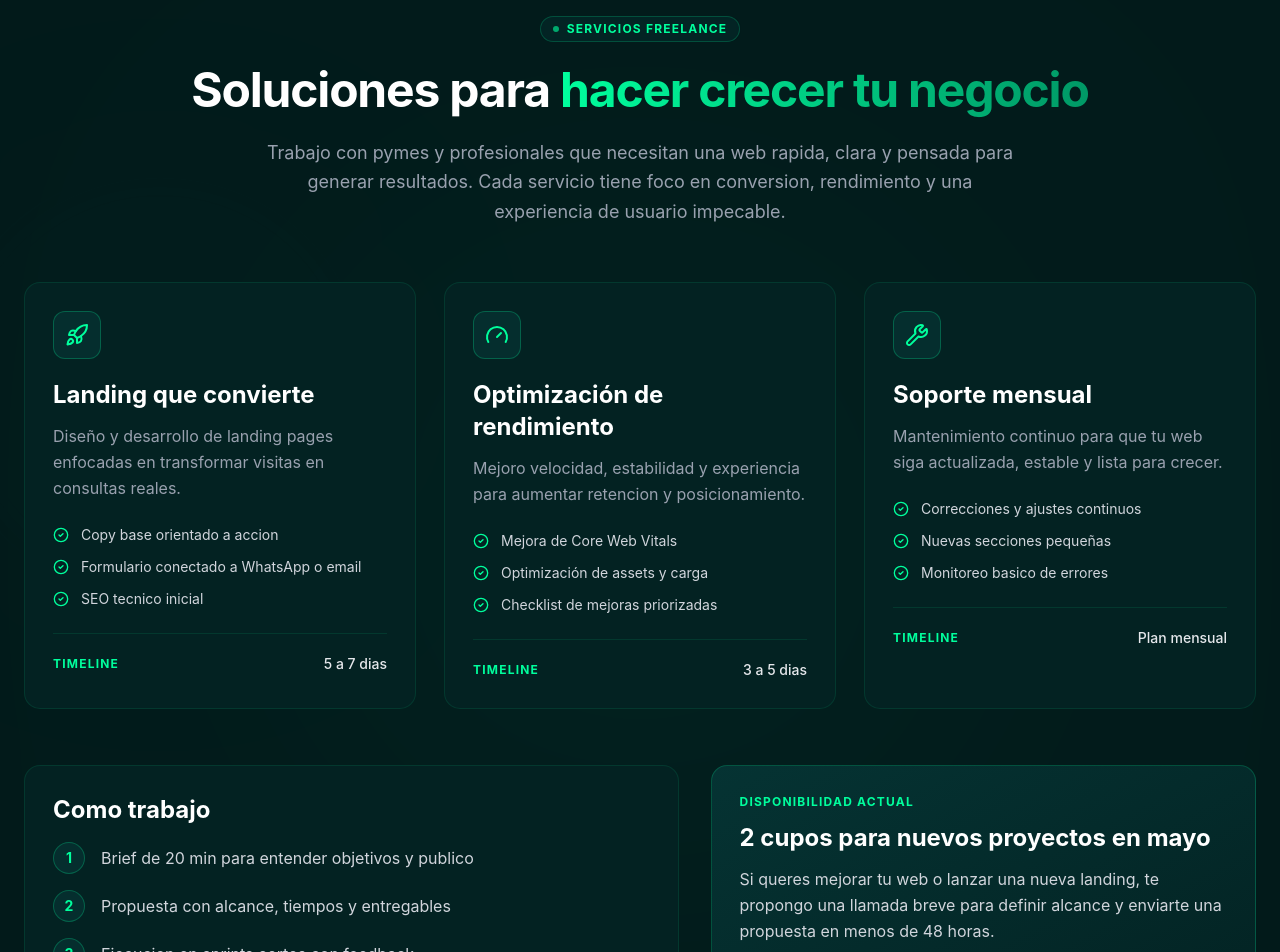
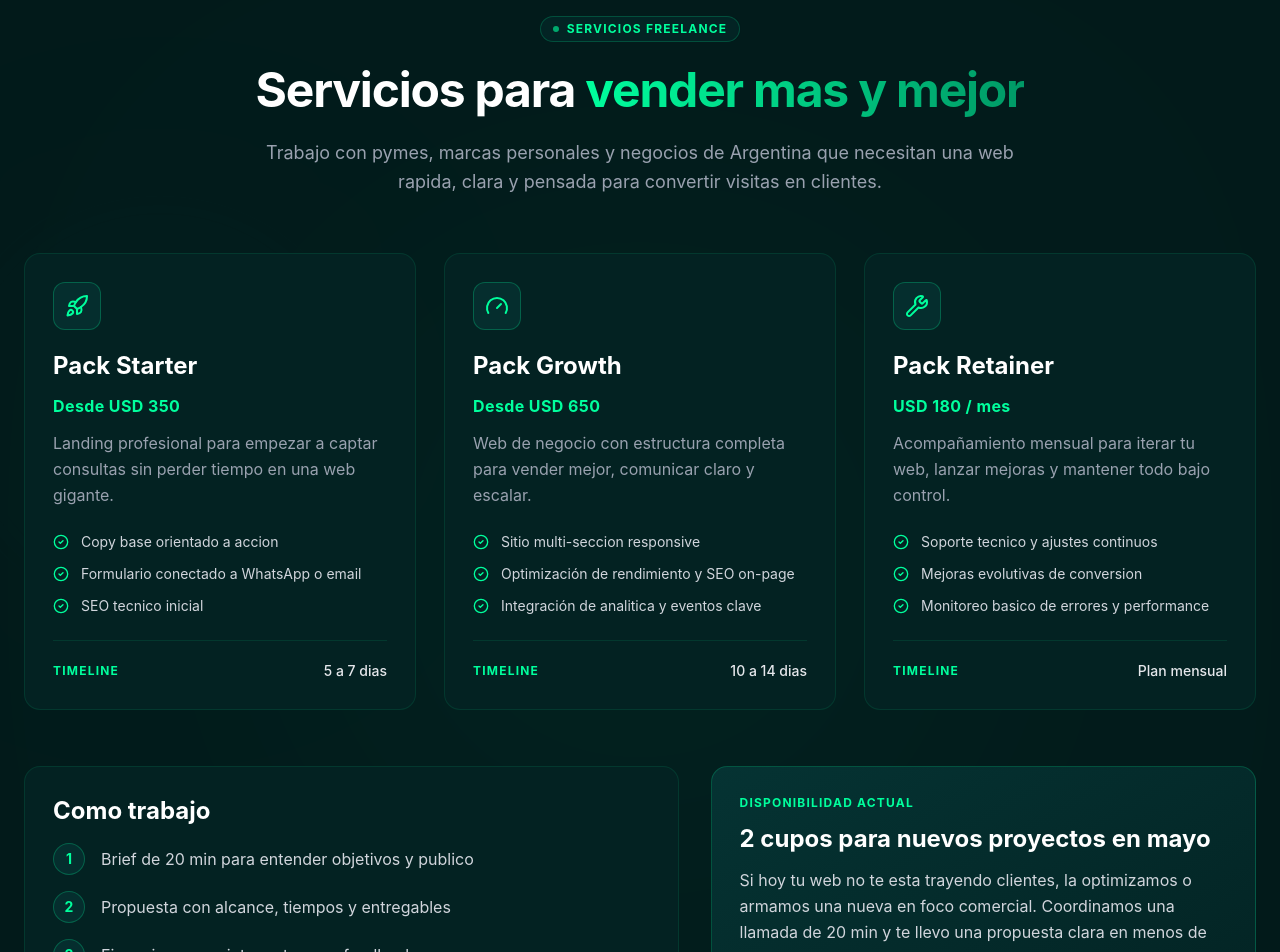
Before and after one commit to juanmoore-creator/porfolio, a React (Vite) app: page / in a window 1280 px wide. Shown: the part 1580-2532 px from the top of the page. Built offline with nearby package versions, Linux system fonts and the light colour scheme.

Commit message:
commmit  update 3

```diff
--- a/src/components/Services.jsx
+++ b/src/components/Services.jsx
@@ -5,23 +5,26 @@ import { Rocket, Gauge, Wrench, ArrowRight, CheckCircle2 } from 'lucide-react';
 const services = [
     {
         icon: <Rocket className="w-6 h-6 text-[#00ff9d]" />,
-        title: 'Landing que convierte',
-        description: 'Diseño y desarrollo de landing pages enfocadas en transformar visitas en consultas reales.',
+        title: 'Pack Starter',
+        price: 'Desde USD 350',
+        description: 'Landing profesional para empezar a captar consultas sin perder tiempo en una web gigante.',
         deliverables: ['Copy base orientado a accion', 'Formulario conectado a WhatsApp o email', 'SEO tecnico inicial'],
         timeline: '5 a 7 dias'
     },
     {
         icon: <Gauge className="w-6 h-6 text-[#00ff9d]" />,
-        title: 'Optimización de rendimiento',
-        description: 'Mejoro velocidad, estabilidad y experiencia para aumentar retencion y posicionamiento.',
-        deliverables: ['Mejora de Core Web Vitals', 'Optimización de assets y carga', 'Checklist de mejoras priorizadas'],
-        timeline: '3 a 5 dias'
+        title: 'Pack Growth',
+        price: 'Desde USD 650',
+        description: 'Web de negocio con estructura completa para vender mejor, comunicar claro y escalar.',
+        deliverables: ['Sitio multi-seccion responsive', 'Optimización de rendimiento y SEO on-page', 'Integración de analitica y eventos clave'],
+        timeline: '10 a 14 dias'
     },
     {
         icon: <Wrench className="w-6 h-6 text-[#00ff9d]" />,
-        title: 'Soporte mensual',
-        description: 'Mantenimiento continuo para que tu web siga actualizada, estable y lista para crecer.',
-        deliverables: ['Correcciones y ajustes continuos', 'Nuevas secciones pequeñas', 'Monitoreo basico de errores'],
+        title: 'Pack Retainer',
+        price: 'USD 180 / mes',
+        description: 'Acompañamiento mensual para iterar tu web, lanzar mejoras y mantener todo bajo control.',
+        deliverables: ['Soporte tecnico y ajustes continuos', 'Mejoras evolutivas de conversion', 'Monitoreo basico de errores y performance'],
         timeline: 'Plan mensual'
     }
 ];
@@ -55,12 +58,12 @@ const Services = () => {
                     </div>
 
                     <h2 className="text-4xl md:text-5xl font-bold text-white mb-6 tracking-tight">
-                        Soluciones para <span className="text-transparent bg-clip-text bg-gradient-to-r from-[#00ff9d] to-emerald-600">hacer crecer tu negocio</span>
+                        Servicios para <span className="text-transparent bg-clip-text bg-gradient-to-r from-[#00ff9d] to-emerald-600">vender mas y mejor</span>
                     </h2>
 
                     <p className="text-gray-400 max-w-3xl mx-auto text-lg leading-relaxed">
-                        Trabajo con pymes y profesionales que necesitan una web rapida, clara y pensada para generar resultados.
-                        Cada servicio tiene foco en conversion, rendimiento y una experiencia de usuario impecable.
+                        Trabajo con pymes, marcas personales y negocios de Argentina que necesitan una web rapida,
+                        clara y pensada para convertir visitas en clientes.
                     </p>
                 </motion.div>
 
@@ -79,6 +82,7 @@ const Services = () => {
                             </div>
 
                             <h3 className="text-2xl font-bold text-white mb-3">{service.title}</h3>
+                            <p className="text-[#00ff9d] font-bold tracking-wide mb-3">{service.price}</p>
                             <p className="text-gray-400 mb-6 leading-relaxed">{service.description}</p>
 
                             <ul className="space-y-3 mb-6">
@@ -124,8 +128,8 @@ const Services = () => {
                             <p className="text-[#00ff9d] text-xs font-bold tracking-widest uppercase mb-3">Disponibilidad actual</p>
                             <h3 className="text-white text-2xl font-bold mb-3">2 cupos para nuevos proyectos en mayo</h3>
                             <p className="text-gray-300 leading-relaxed mb-7">
-                                Si queres mejorar tu web o lanzar una nueva landing, te propongo una llamada breve para
-                                definir alcance y enviarte una propuesta en menos de 48 horas.
+                                Si hoy tu web no te esta trayendo clientes, la optimizamos o armamos una nueva en foco comercial.
+                                Coordinamos una llamada de 20 min y te llevo una propuesta clara en menos de 48 horas.
                             </p>
                         </div>
 
@@ -135,11 +139,15 @@ const Services = () => {
                             whileTap={{ scale: 0.98 }}
                             className="inline-flex items-center justify-center gap-2 rounded-full bg-[#00ff9d] text-[#021a1a] font-bold px-6 py-3 shadow-[0_0_20px_rgba(0,255,157,0.25)] hover:shadow-[0_0_28px_rgba(0,255,157,0.45)] transition-shadow focus-visible:outline-none focus-visible:ring-2 focus-visible:ring-[#00ff9d] focus-visible:ring-offset-2 focus-visible:ring-offset-[#021a1a]"
                         >
-                            Quiero una propuesta
+                            Reservar llamada
                             <ArrowRight className="w-4 h-4" />
                         </motion.a>
                     </div>
                 </motion.div>
+
+                <p className="text-center text-xs text-gray-500 mt-8">
+                    Precios orientativos para proyectos nuevos. El presupuesto final depende del alcance y complejidad.
+                </p>
             </div>
         </section>
     );
```
